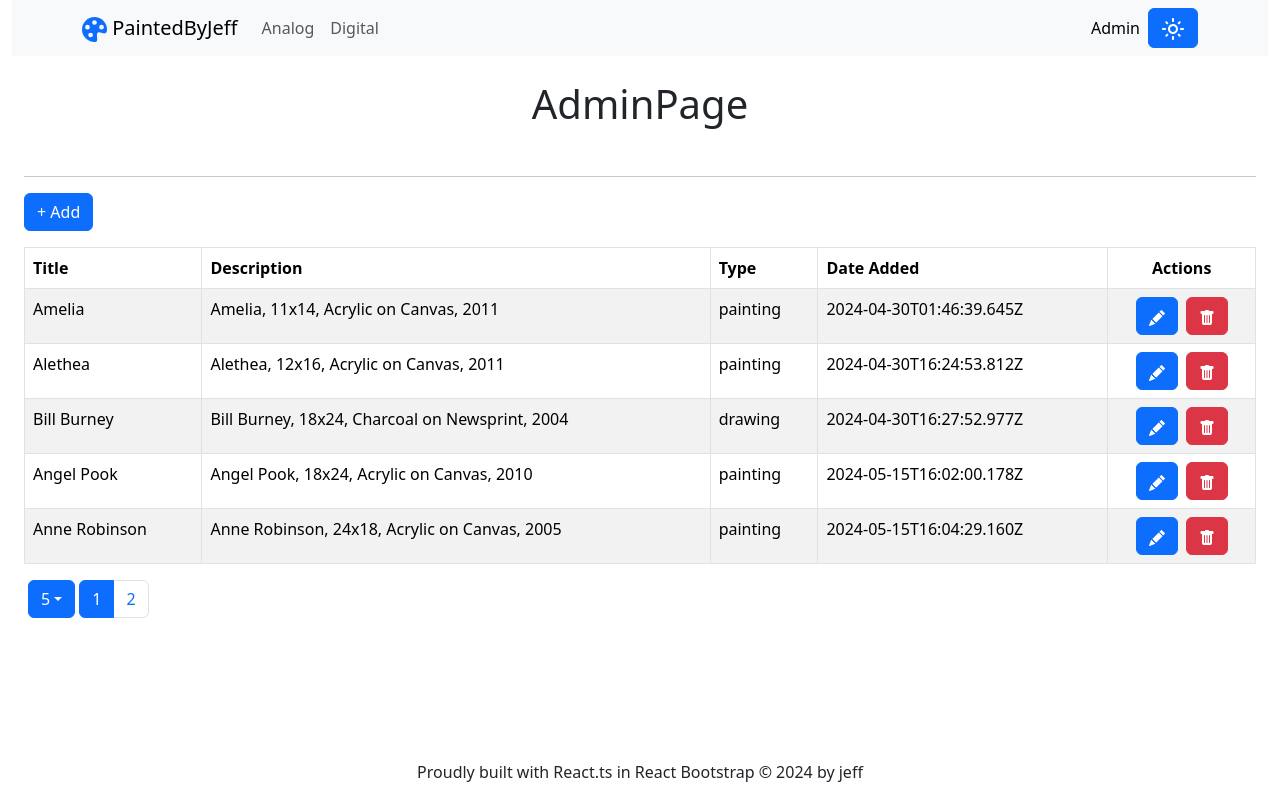
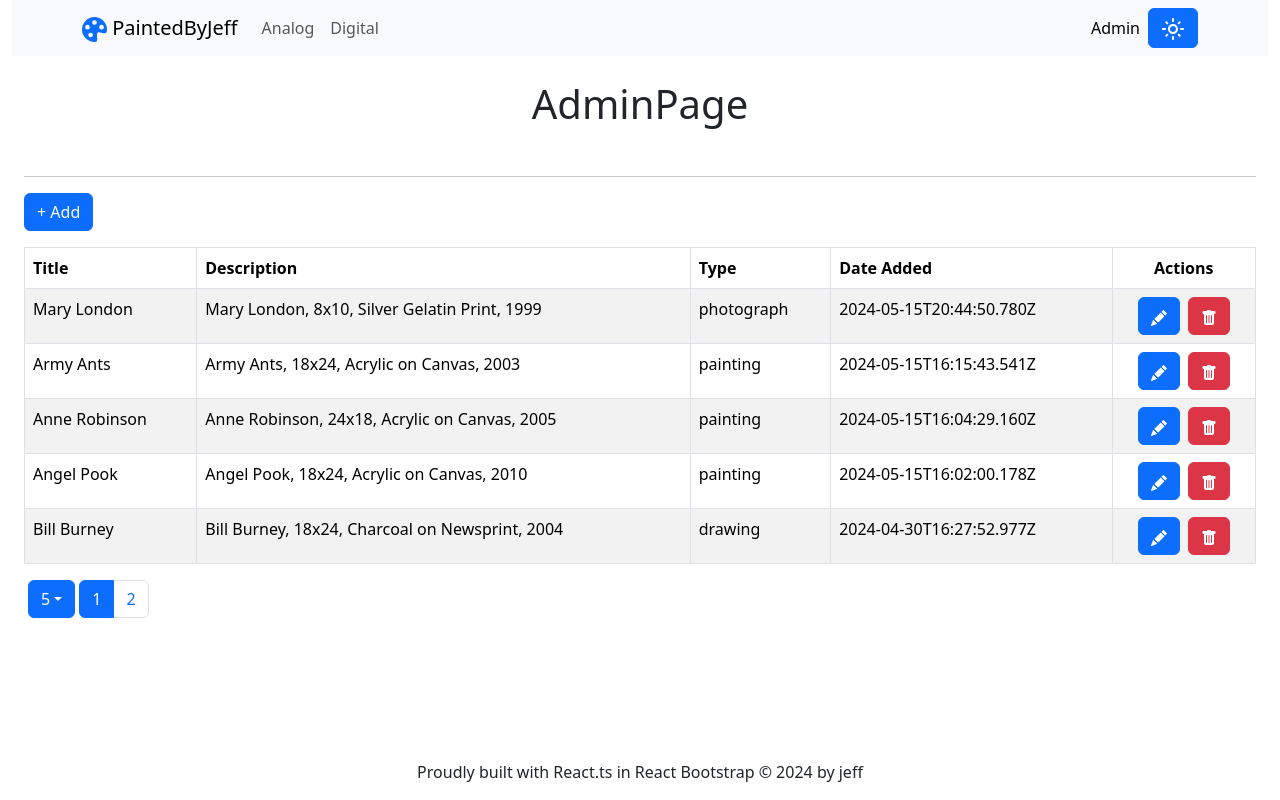
Before and after one commit to coderJeff8170/painted-by-jeff, a React (Vite) app: page /Admin in a window 1280 px wide. Built offline with nearby package versions, Linux system fonts and the light colour scheme; data requests are answered from the project's data file.

Commit message:
adds some sorting functionality to analog and admin table sections

```diff
--- a/src/components/common/PaginatedTable.tsx
+++ b/src/components/common/PaginatedTable.tsx
@@ -12,7 +12,8 @@ interface PaginatedTableProps {
 
 export const PaginatedTable = ({error, setError}: PaginatedTableProps) => {
   const data2 = useContext(StaticDataContext);
-  const data = data2.art;
+  const data = data2.art.sort((a, b) => (a.datetime > b.datetime ? -1 : 1));
+  //TODO: add sorting functionality to table headers
 
   const [currentPage, setCurrentPage] = useState(1);
   const [itemsPerPage, setItemsPerPage] = useState(5); //TODO: move pagination to own component
--- a/src/routes/Analog.tsx
+++ b/src/routes/Analog.tsx
@@ -8,11 +8,12 @@ import { StaticDataContext } from "../context/StaticDataContext";
 import { Dropdown, Container, DropdownButton } from "react-bootstrap";
 
 export const Analog: React.FC = () => {
-  //TODO: add filter functionality and export to a custom hook...
+  //TODO: export to a custom hook...
   const [artType, setArtType] = useState("all");
   const data = useContext(StaticDataContext);
-  const paintings = artType== "all" ? data.art : data.art.filter((art) => art.type === artType);
-  //TODO: investigate the potential of adding more filters (such as for title) on 'paintings' array - might require change of const to let
+  const alphabetizedData = data.art.sort((a, b) => a.title < b.title ? -1 : 1);
+  const artwork = artType === "all" ? alphabetizedData : alphabetizedData.filter((art) => art.type === artType);
+  //TODO: investigate the potential of adding more filters (such as for title) on 'artwork' array
   //TODO: also, because there will be many, perhaps pagination will be necessary
   const onArtChange = (artType: string) => {
     setArtType(artType);
@@ -38,7 +39,6 @@ export const Analog: React.FC = () => {
             <Header title="Analog" />
           </Col>
         </Row>
-
         <Row>
           <Col className="d-flex align-items-center justify-content-center">
             <span className="m-1">Filter by:</span>
@@ -51,8 +51,7 @@ export const Analog: React.FC = () => {
             </DropdownButton>
           </Col>
         </Row>
-
-        <ArtCardLayout cards={paintings} />
+        <ArtCardLayout cards={artwork} />
       </Container>
     </>
   );
```
Lines whose indentation alone changed are shown as unchanged.
